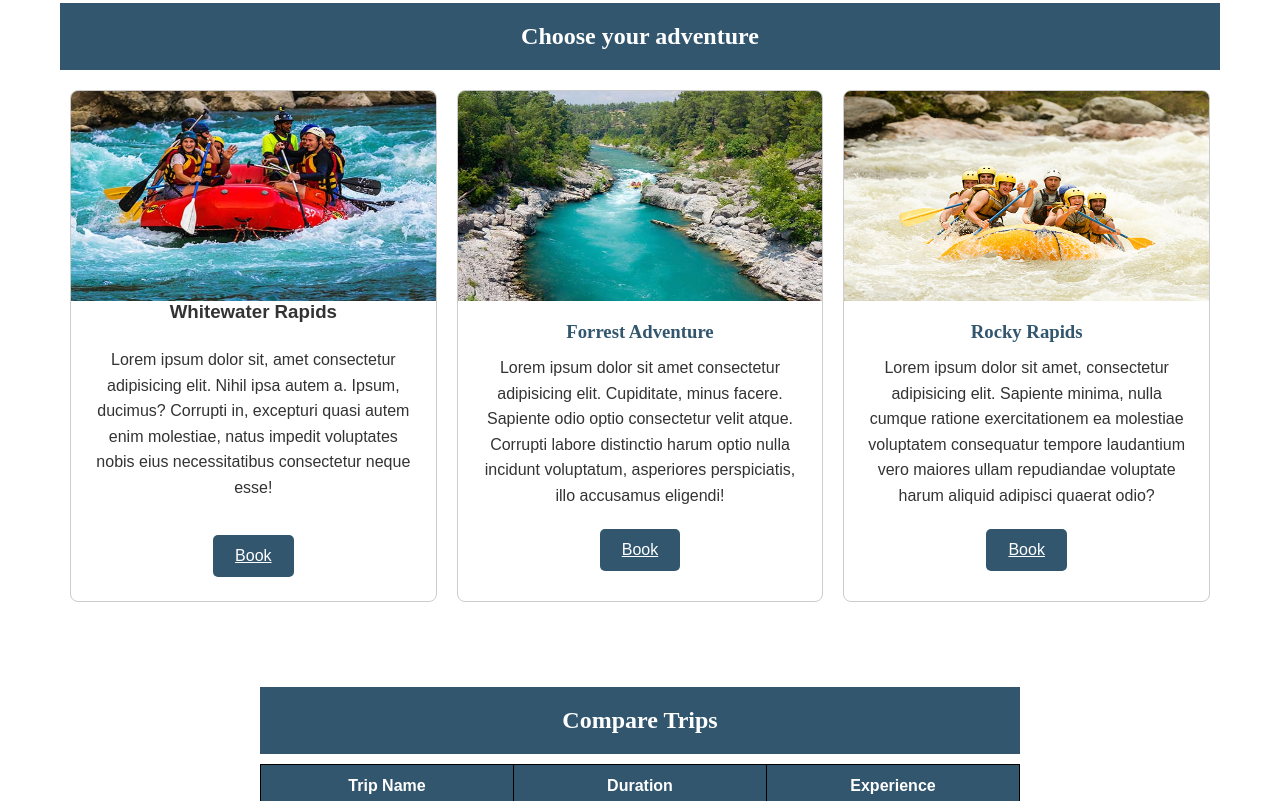
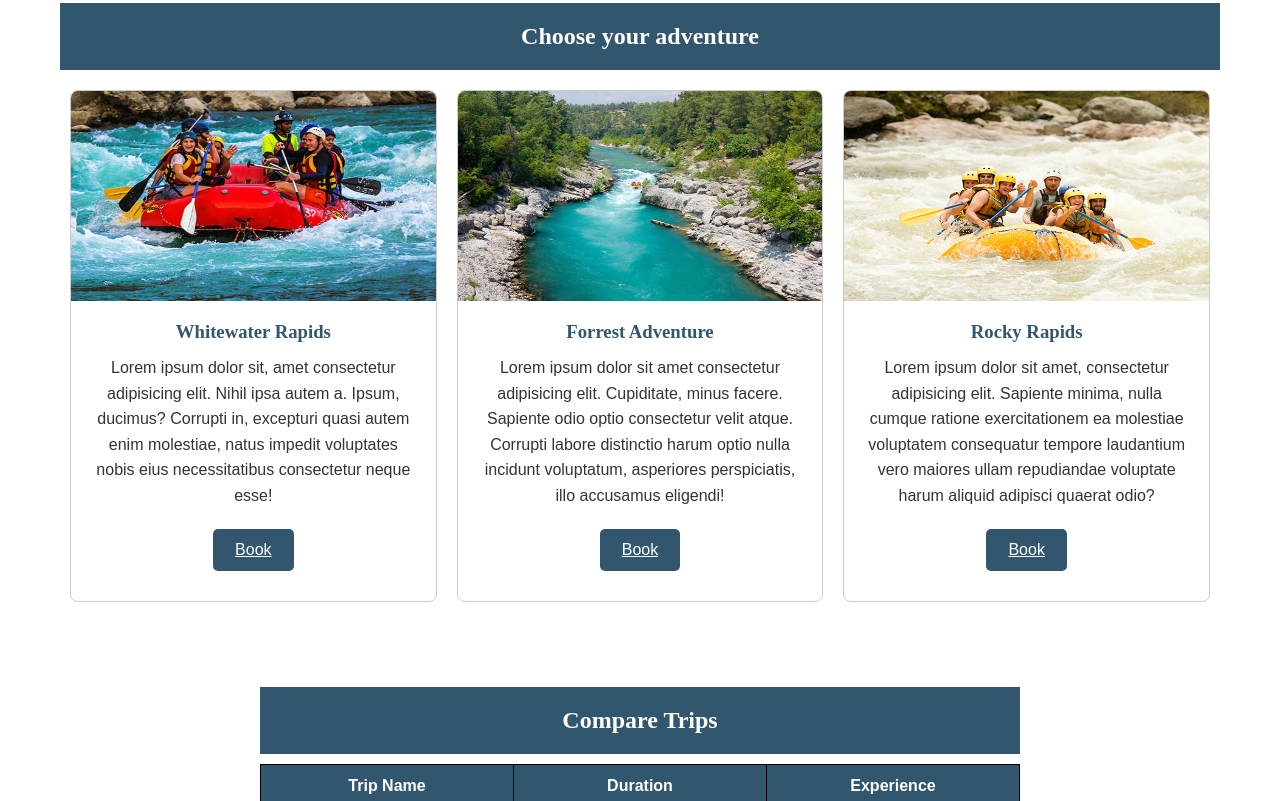
Before and after one commit to jasonpolicarpio-blip/wdd130, a plain HTML site: page wwr/trips.html in a window 1280 px wide. Shown: the part 496-1297 px from the top of the page. Drawn offline with Linux system fonts and the light colour scheme.

Commit message:
fixed trips page

```diff
--- a/wwr/trips.html
+++ b/wwr/trips.html
@@ -38,7 +38,7 @@
                 <article class="trip-card">
                     <img src="images/trip.jpg" alt="Group going through rapids">
 
-                    <div clss="trip-content">
+                    <div class="trip-content">
                         <h3>Whitewater Rapids</h3>
 
                         <p>Lorem ipsum dolor sit, amet consectetur adipisicing elit. Nihil ipsa autem a. Ipsum, ducimus?
@@ -85,7 +85,6 @@
 
             <div class="trip-table-wrapper">
                 <table class="trip-table">
-
                     <thread>
                         <tr>
                             <th scope="col">Trip Name</th>
```
